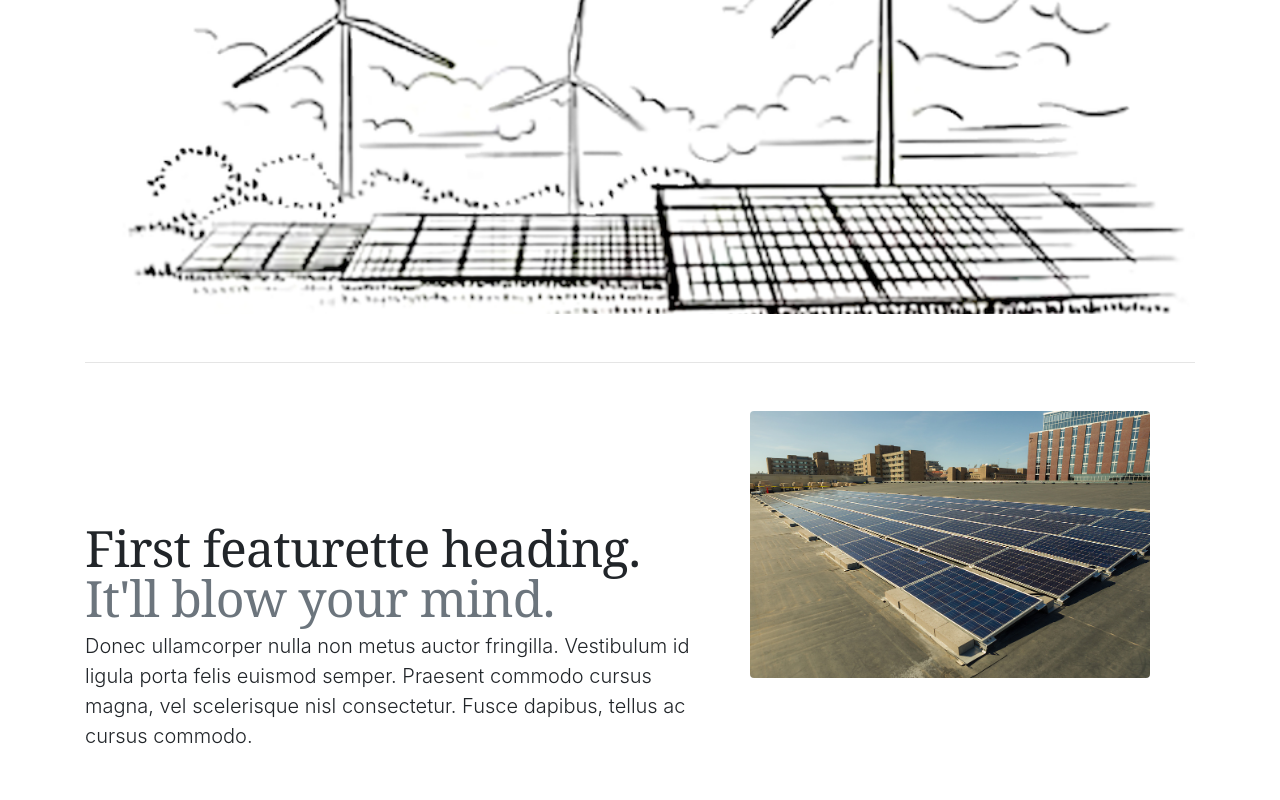
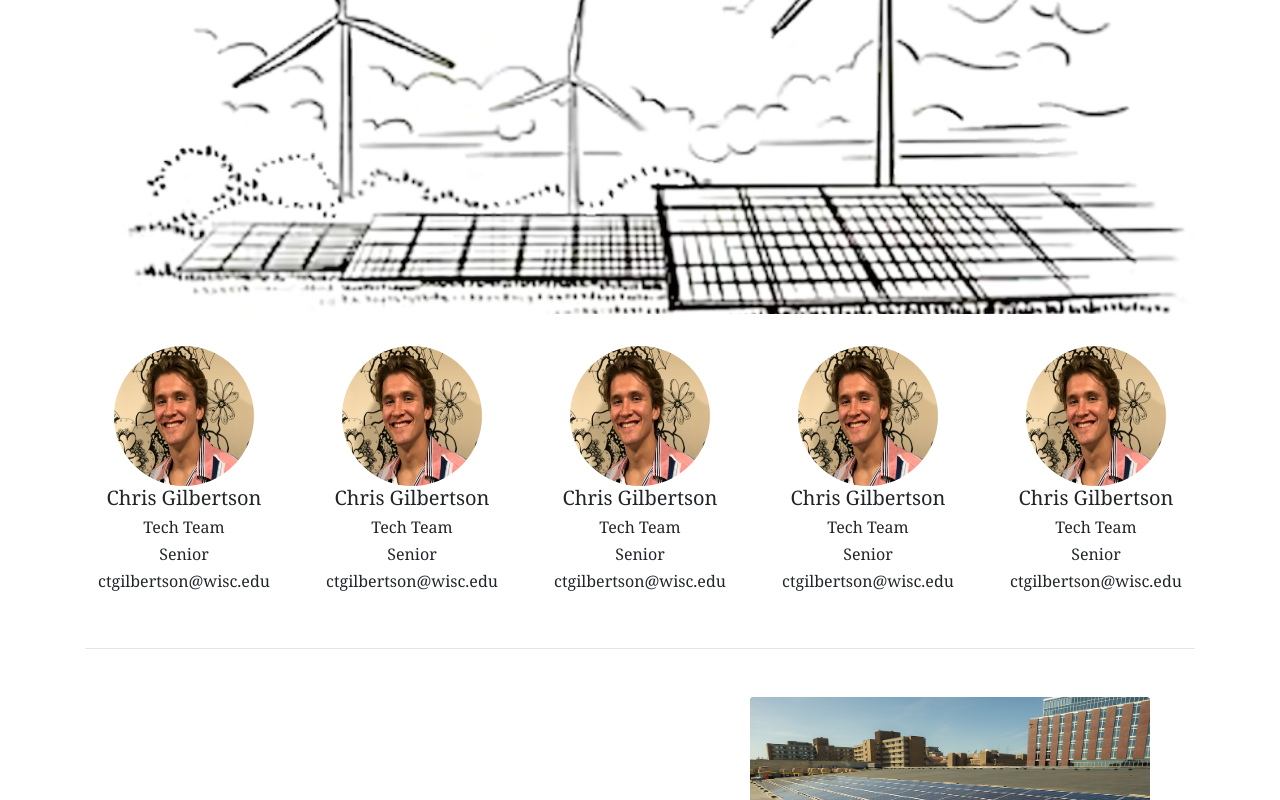
Before and after one commit to jstarfeldt/HeliosTechTeam, a React (Create React App) app: page / in a window 1280 px wide. Shown: the part 443-1243 px from the top of the page. Built offline with nearby package versions, Linux system fonts and the light colour scheme.

Commit message:
home page update

```diff
--- a/package.json
+++ b/package.json
@@ -10,7 +10,7 @@
     "moment": "^2.24.0",
     "node-sass": "^4.14.1",
     "plotly.js": "^1.55.1",
-    "react": "^16.13.1",
+    "react": "^16.14.0",
     "react-bootstrap": "^1.3.0",
     "react-dom": "^16.11.0",
     "react-plotly.js": "^2.4.0",
--- a/src/Page/Home/Home.jsx
+++ b/src/Page/Home/Home.jsx
@@ -23,6 +23,44 @@ export default function Home() {
 To spread awareness for sustainability, and particularly renewable energy projects, throughout the campus, and the community of Madison.</p>
           </div>
         </Jumbotron>
+
+    <Row>
+      <Col>
+      <Image className="d-block mx-auto" style={{height: '140px', width: '140px'}} src={require("../../static/images/portrait2.png")} roundedCircle/>
+        <h5 style={{textAlign: 'center'}}>Chris Gilbertson</h5>
+        <h6 style={{textAlign: 'center'}}>Tech Team </h6>
+        <h6 style={{textAlign: 'center'}}>Senior</h6>
+        <h6 style={{textAlign: 'center'}}>ctgilbertson@wisc.edu</h6>
+      </Col>
+      <Col>
+      <Image className="d-block mx-auto" style={{height: '140px', width: '140px'}} src={require("../../static/images/portrait2.png")} roundedCircle/>
+        <h5 style={{textAlign: 'center'}}>Chris Gilbertson</h5>
+        <h6 style={{textAlign: 'center'}}>Tech Team </h6>
+        <h6 style={{textAlign: 'center'}}>Senior</h6>
+        <h6 style={{textAlign: 'center'}}>ctgilbertson@wisc.edu</h6>
+      </Col>
+      <Col>
+      <Image className="d-block mx-auto" style={{height: '140px', width: '140px'}} src={require("../../static/images/portrait2.png")} roundedCircle/>
+        <h5 style={{textAlign: 'center'}}>Chris Gilbertson</h5>
+        <h6 style={{textAlign: 'center'}}>Tech Team </h6>
+        <h6 style={{textAlign: 'center'}}>Senior</h6>
+        <h6 style={{textAlign: 'center'}}>ctgilbertson@wisc.edu</h6>
+      </Col>
+      <Col>
+      <Image className="d-block mx-auto" style={{height: '140px', width: '140px'}} src={require("../../static/images/portrait2.png")} roundedCircle/>
+        <h5 style={{textAlign: 'center'}}>Chris Gilbertson</h5>
+        <h6 style={{textAlign: 'center'}}>Tech Team </h6>
+        <h6 style={{textAlign: 'center'}}>Senior</h6>
+        <h6 style={{textAlign: 'center'}}>ctgilbertson@wisc.edu</h6>
+      </Col>
+      <Col>
+      <Image className="d-block mx-auto" style={{height: '140px', width: '140px'}} src={require("../../static/images/portrait2.png")} roundedCircle/>
+        <h5 style={{textAlign: 'center'}}>Chris Gilbertson</h5>
+        <h6 style={{textAlign: 'center'}}>Tech Team </h6>
+        <h6 style={{textAlign: 'center'}}>Senior</h6>
+        <h6 style={{textAlign: 'center'}}>ctgilbertson@wisc.edu</h6>
+      </Col>
+    </Row>
 
 
         <hr class="featurette-divider"/>
--- a/src/Page/Member/Member.jsx
+++ b/src/Page/Member/Member.jsx
@@ -24,7 +24,7 @@ export default function Member() {
             </h2>
 
             <h4>
-              General: Wednesday 5:30-6:30
+              General: Wednesday test
             </h4>
             <h4>
               Tech Team: Wednesday 5:30-6:30
```
Also changed, not shown: src/static/images/portrait2.png (added), 1 other file (tests, documents, lock files or other folders).
